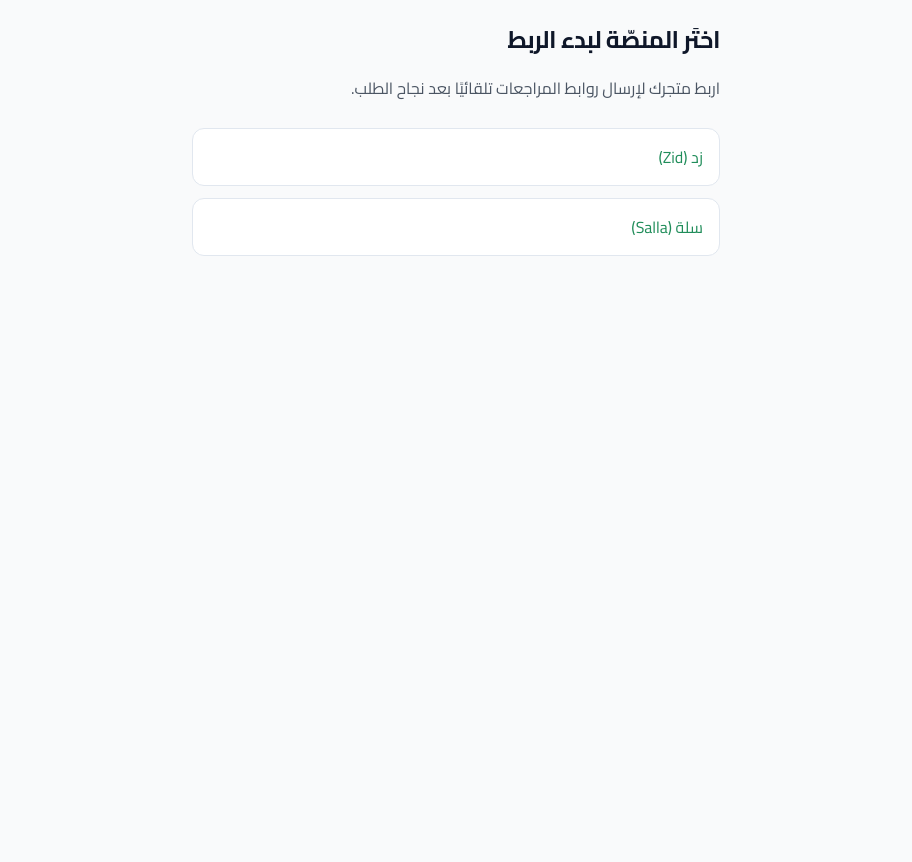
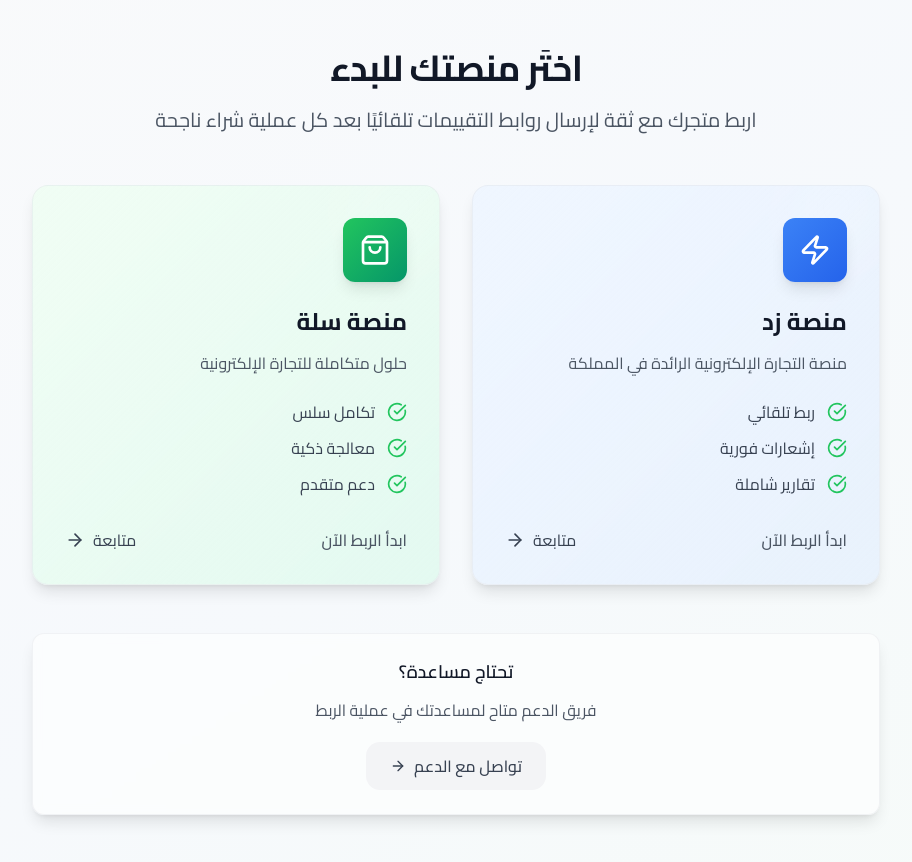
Before and after one commit to ahmedfarouk145/theqah, a Next.js app: page /connect in a window 1280 px wide. Shown: the whole page, without its empty margins (184-1096 px from the left). Before the commit the page ends 800 px from the top, so only its background shows below. Built offline with nearby package versions, Linux system fonts and the light colour scheme; no server answers.

Commit message:
Complete UX overhaul: Enhanced all user flows with modern design
Co-authored-by: ahmefarouk1234d <219356732+ahmefarouk1234d@users.noreply.github.com>

```diff
--- a/src/components/admin/AdminReviews.tsx
+++ b/src/components/admin/AdminReviews.tsx
@@ -39,7 +39,6 @@ import {
   Edit3,
   Lock,
   Loader2,
-  CheckCircle,
   AlertTriangle,
 } from 'lucide-react';
 
@@ -462,16 +461,16 @@ export default function AdminReviews() {
                 </motion.div>
                 <CardTitle className="text-xl mb-2 text-muted-foreground">لا توجد تقييمات</CardTitle>
                 <CardDescription className="text-lg mb-4">
-                  {searchTerm || statusFilter !== 'all'
+                  {searchTerm || publishedFilter !== 'all'
                     ? "لا توجد تقييمات تطابق معايير البحث"
                     : "لم يتم استلام أي تقييمات بعد"}
                 </CardDescription>
-                {(searchTerm || statusFilter !== 'all') && (
+                {(searchTerm || publishedFilter !== 'all') && (
                   <Button
                     variant="outline"
                     onClick={() => {
                       setSearchTerm('');
-                      setStatusFilter('all');
+                      setPublishedFilter('all');
                     }}
                     className="hover:scale-105 transition-transform"
                   >
@@ -480,21 +479,6 @@ export default function AdminReviews() {
                 )}
               </Card>
             </motion.div>
-              {(searchTerm || storeFilter || starsFilter || publishedFilter !== 'all') && (
-                <Button
-                  variant="link"
-                  className="mt-2"
-                  onClick={() => {
-                    setSearchTerm('');
-                    setStoreFilter('');
-                    setStarsFilter('all');
-                    setPublishedFilter('all');
-                  }}
-                >
-                  مسح جميع الفلاتر
-                </Button>
-              )}
-            </Card>
           ) : (
             filteredReviews.map((review) => (
               <Card
--- a/src/pages/connect/index.tsx
+++ b/src/pages/connect/index.tsx
@@ -1,24 +1,121 @@
 import Head from "next/head";
 import Link from "next/link";
+import { motion } from "framer-motion";
+import { ShoppingBag, Zap, ArrowRight, CheckCircle } from "lucide-react";
 
 export default function ConnectIndex() {
+  const platforms = [
+    {
+      name: "منصة زد",
+      id: "zid",
+      href: "/connect/zid",
+      color: "from-blue-500 to-blue-600",
+      bgColor: "from-blue-50 to-blue-100/50",
+      icon: Zap,
+      description: "منصة التجارة الإلكترونية الرائدة في المملكة",
+      features: ["ربط تلقائي", "إشعارات فورية", "تقارير شاملة"]
+    },
+    {
+      name: "منصة سلة",
+      id: "salla",
+      href: "/connect/salla",
+      color: "from-green-500 to-emerald-600",
+      bgColor: "from-green-50 to-emerald-100/50",
+      icon: ShoppingBag,
+      description: "حلول متكاملة للتجارة الإلكترونية",
+      features: ["تكامل سلس", "معالجة ذكية", "دعم متقدم"]
+    }
+  ];
+
   return (
     <>
-      <Head><title>ربط متجرك | Theqah</title></Head>
-      <div dir="rtl" className="min-h-screen bg-gray-50">
-        <div className="max-w-xl mx-auto p-6">
-          <h1 className="text-2xl font-bold mb-4">اختَر المنصّة لبدء الربط</h1>
-          <p className="text-gray-600 mb-6">
-            اربط متجرك لإرسال روابط المراجعات تلقائيًا بعد نجاح الطلب.
-          </p>
-          <div className="grid gap-3">
-            <Link href="/connect/zid" className="rounded-xl bg-white border p-4 hover:bg-gray-50">
-              زد (Zid)
-            </Link>
-            <Link href="/connect/salla" className="rounded-xl bg-white border p-4 hover:bg-gray-50">
-              سلة (Salla)
-            </Link>
+      <Head><title>ربط متجرك | ثقة</title></Head>
+      <div dir="rtl" className="min-h-screen bg-gradient-to-br from-gray-50 via-blue-50/30 to-green-50/30">
+        <div className="max-w-4xl mx-auto p-6 py-12">
+          <motion.div
+            initial={{ opacity: 0, y: 20 }}
+            animate={{ opacity: 1, y: 0 }}
+            className="text-center mb-12"
+          >
+            <h1 className="text-4xl font-bold text-gray-900 mb-4">اختَر منصتك للبدء</h1>
+            <p className="text-xl text-gray-600 leading-relaxed max-w-2xl mx-auto">
+              اربط متجرك مع ثقة لإرسال روابط التقييمات تلقائيًا بعد كل عملية شراء ناجحة
+            </p>
+          </motion.div>
+
+          <div className="grid md:grid-cols-2 gap-8">
+            {platforms.map((platform, index) => (
+              <motion.div
+                key={platform.id}
+                initial={{ opacity: 0, y: 20 }}
+                animate={{ opacity: 1, y: 0 }}
+                transition={{ delay: index * 0.1 }}
+              >
+                <Link
+                  href={platform.href}
+                  className="group block"
+                >
+                  <div className={`relative rounded-2xl bg-gradient-to-br ${platform.bgColor} border border-gray-200/50 p-8 shadow-lg hover:shadow-2xl transition-all duration-300 transform hover:-translate-y-2 overflow-hidden`}>
+                    {/* Background Decoration */}
+                    <div className="absolute -top-8 -right-8 w-32 h-32 bg-gradient-to-br from-white/30 to-transparent rounded-full blur-2xl" />
+
+                    <div className="relative z-10">
+                      {/* Icon */}
+                      <div className={`w-16 h-16 bg-gradient-to-br ${platform.color} rounded-xl flex items-center justify-center mb-6 shadow-lg group-hover:scale-110 transition-transform duration-300`}>
+                        <platform.icon className="w-8 h-8 text-white" />
+                      </div>
+
+                      {/* Title & Description */}
+                      <h3 className="text-2xl font-bold text-gray-900 mb-3 group-hover:text-gray-800">{platform.name}</h3>
+                      <p className="text-gray-600 mb-6 leading-relaxed">{platform.description}</p>
+
+                      {/* Features */}
+                      <div className="space-y-3 mb-8">
+                        {platform.features.map((feature, i) => (
+                          <div key={i} className="flex items-center gap-3">
+                            <CheckCircle className="w-5 h-5 text-green-500 flex-shrink-0" />
+                            <span className="text-gray-700">{feature}</span>
+                          </div>
+                        ))}
+                      </div>
+
+                      {/* CTA Button */}
+                      <div className="flex items-center justify-between">
+                        <span className="text-gray-600 font-medium">ابدأ الربط الآن</span>
+                        <div className="flex items-center gap-2 text-gray-700 group-hover:text-gray-900 transition-colors">
+                          <span>متابعة</span>
+                          <ArrowRight className="w-5 h-5 group-hover:translate-x-1 transition-transform" />
+                        </div>
+                      </div>
+                    </div>
+
+                    {/* Hover Effect */}
+                    <div className="absolute inset-0 bg-gradient-to-r from-transparent via-white/5 to-transparent -skew-x-12 -translate-x-full group-hover:translate-x-full transition-transform duration-1000 ease-out" />
+                  </div>
+                </Link>
+              </motion.div>
+            ))}
           </div>
+
+          {/* Help Section */}
+          <motion.div
+            initial={{ opacity: 0, y: 20 }}
+            animate={{ opacity: 1, y: 0 }}
+            transition={{ delay: 0.3 }}
+            className="mt-12 text-center"
+          >
+            <div className="bg-white/60 backdrop-blur-sm rounded-xl border border-gray-200/50 p-6 shadow-lg">
+              <h3 className="text-lg font-semibold text-gray-900 mb-2">تحتاج مساعدة؟</h3>
+              <p className="text-gray-600 mb-4">فريق الدعم متاح لمساعدتك في عملية الربط</p>
+              <Link
+                href="/support"
+                className="inline-flex items-center gap-2 px-6 py-3 bg-gray-100 text-gray-700 rounded-lg hover:bg-gray-200 transition font-medium"
+              >
+                تواصل مع الدعم
+                <ArrowRight className="w-4 h-4" />
+              </Link>
+            </div>
+          </motion.div>
         </div>
       </div>
     </>
--- a/src/pages/dashboard.tsx
+++ b/src/pages/dashboard.tsx
@@ -10,6 +10,9 @@ import SupportTab from '@/components/dashboard/Support';
 import { getAuth, onAuthStateChanged } from 'firebase/auth';
 import { app } from '@/lib/firebase';
 import axios from '@/lib/axiosInstance';
+import { motion } from 'framer-motion';
+import { Loader2, Lock } from 'lucide-react';
+import Link from 'next/link';
 
 const tabs = ['الإحصائيات', 'الطلبات', 'التقييمات', 'الإعدادات', 'المساعدة'] as const;
 type Tab = (typeof tabs)[number];
@@ -120,10 +123,44 @@ export default function DashboardPage() {
   }, [storeLoading, storeName]);
 
   // ملاحظة: لو حاب تمنع الوصول بدون لوجين، احتفظ بالشرط التالي:
-  if (authLoading) return <p>جارٍ التحقق من حالة تسجيل الدخول…</p>;
+  if (authLoading) {
+    return (
+      <div className="min-h-screen bg-gray-50 flex items-center justify-center">
+        <motion.div
+          initial={{ opacity: 0, scale: 0.9 }}
+          animate={{ opacity: 1, scale: 1 }}
+          className="flex flex-col items-center gap-4"
+        >
+          <Loader2 className="h-8 w-8 animate-spin text-green-600" />
+          <p className="text-gray-600">جارٍ التحقق من حالة تسجيل الدخول…</p>
+        </motion.div>
+      </div>
+    );
+  }
+
   if (!userPresent) {
-    // تقدر تخليه يسمح بعرض الإعدادات الأساسية حتى بدون لوجين لو حاب
-    return <p className="text-red-600">مطلوب تسجيل الدخول للوصول للوحة التحكم.</p>;
+    return (
+      <div className="min-h-screen bg-gray-50 flex items-center justify-center">
+        <motion.div
+          initial={{ opacity: 0, y: 20 }}
+          animate={{ opacity: 1, y: 0 }}
+          className="max-w-md w-full bg-white border rounded-2xl p-8 shadow-lg text-center"
+          dir="rtl"
+        >
+          <div className="w-16 h-16 bg-red-100 rounded-full flex items-center justify-center mx-auto mb-4">
+            <Lock className="h-8 w-8 text-red-600" />
+          </div>
+          <h2 className="text-xl font-bold text-gray-900 mb-2">يرجى تسجيل الدخول</h2>
+          <p className="text-gray-600 mb-6">مطلوب تسجيل الدخول للوصول للوحة التحكم.</p>
+          <Link
+            href="/login"
+            className="inline-block px-6 py-3 bg-green-600 text-white rounded-lg hover:bg-green-700 transition font-medium"
+          >
+            تسجيل الدخول
+          </Link>
+        </motion.div>
+      </div>
+    );
   }
 
   return (
```
Also changed, not shown: src/pages/connect/zid.tsx (+61 -1 lines).
